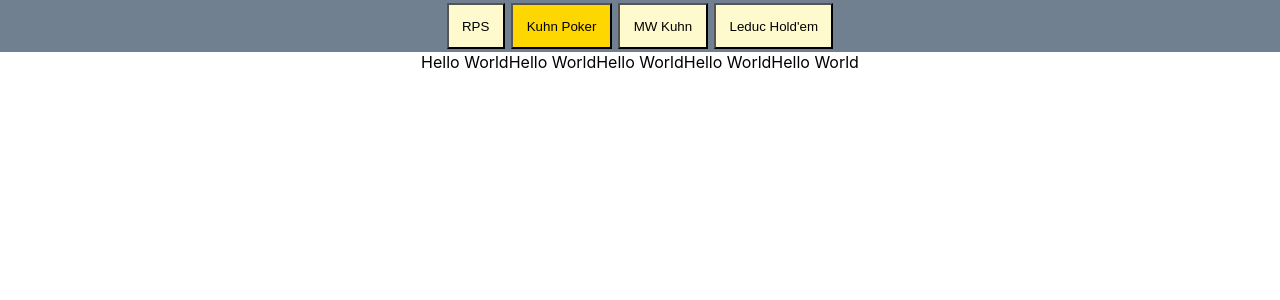
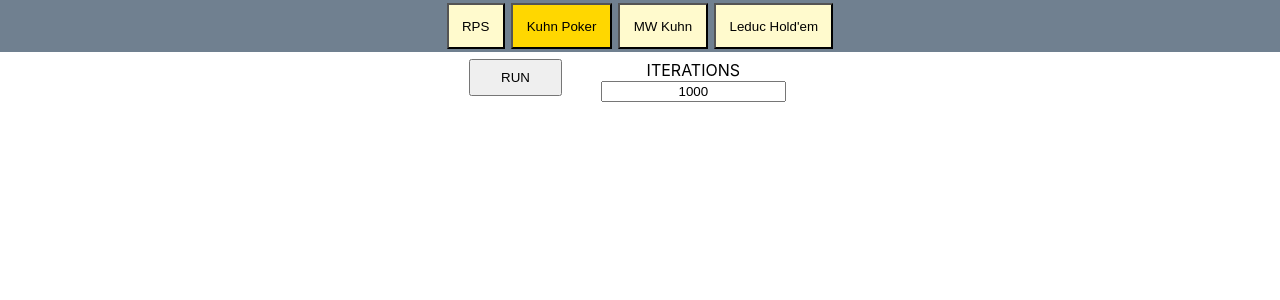
Before and after one commit to matthew-howe/cfr, a React (Create React App) app: page / in a window 1280 px wide. Shown: the top 300 px of the page. Built offline with nearby package versions, Linux system fonts and the light colour scheme.

Commit message:
unused variables

```diff
--- a/src/kuhn/index.js
+++ b/src/kuhn/index.js
@@ -6,15 +6,52 @@ import KuhnSolver from './KuhnSolver';
 import './kuhn.css';
 
 function KuhnSolverInterface() {
+
+  let [iterations, setIterations] = useState(1000);
+
   let solver = new KuhnSolver();
   solver.train(10000)
   for (let key in solver.infoSetMap) {
     console.log(`${key}          ${solver.infoSetMap[key].getAvgStrategy()}`);
   }
 
+  const handleChange = evt => {
+    setIterations(evt.target.value);
+  }
+
+
+  let [shouldRun, setShouldRun] = useState(false);
+  let [monkey, rerender] = useState(false);
+
+
+  const runSolver = () => {
+    if (shouldRun === false) {
+      setShouldRun(true);
+    } else {
+      rerender(!monkey);
+    }
+  }
+
   return (
     <div>
-      {solver.hello().repeat(5)}
+      <div className="controls">
+        <button id="rps-run-btn" onClick={() => runSolver()}>
+          RUN
+          </button>
+        <div id="rps-iterations">
+          <div>ITERATIONS</div>
+      <form >
+        <label>
+          <input
+            type="text"
+            id=""
+            value={iterations}
+            onChange={handleChange}
+          />
+        </label>
+      </form>
+          </div>
+        </div>
       </div>
   )
 }
--- a/src/rps/index.js
+++ b/src/rps/index.js
@@ -7,20 +7,15 @@ import RPSSolver from './RPSSolverSelfTrain';
 
 import './rps.css';
 
-let _go = true;
-let _regrets = [0, 0, 0]
 
 function RPSSolverInterface({ updateRegrets }) {
   let [villStrat, setVillStrat] = useState([.3333333, .3333333, .333333])
-  let [regretsHistory, setRegretsHistory] = useState([]);
   let [iterations, setIterations] = useState(1000);
   let [shouldRun, setShouldRun] = useState(false);
   let [monkey, rerender] = useState(false);
 
-  let i = 0;
   let regretMap = {};
   const setRegretSum = regrets => {
-    i++;
     updateRegrets(regrets);
   }
   let avgStrat = [0,0,0]
```
